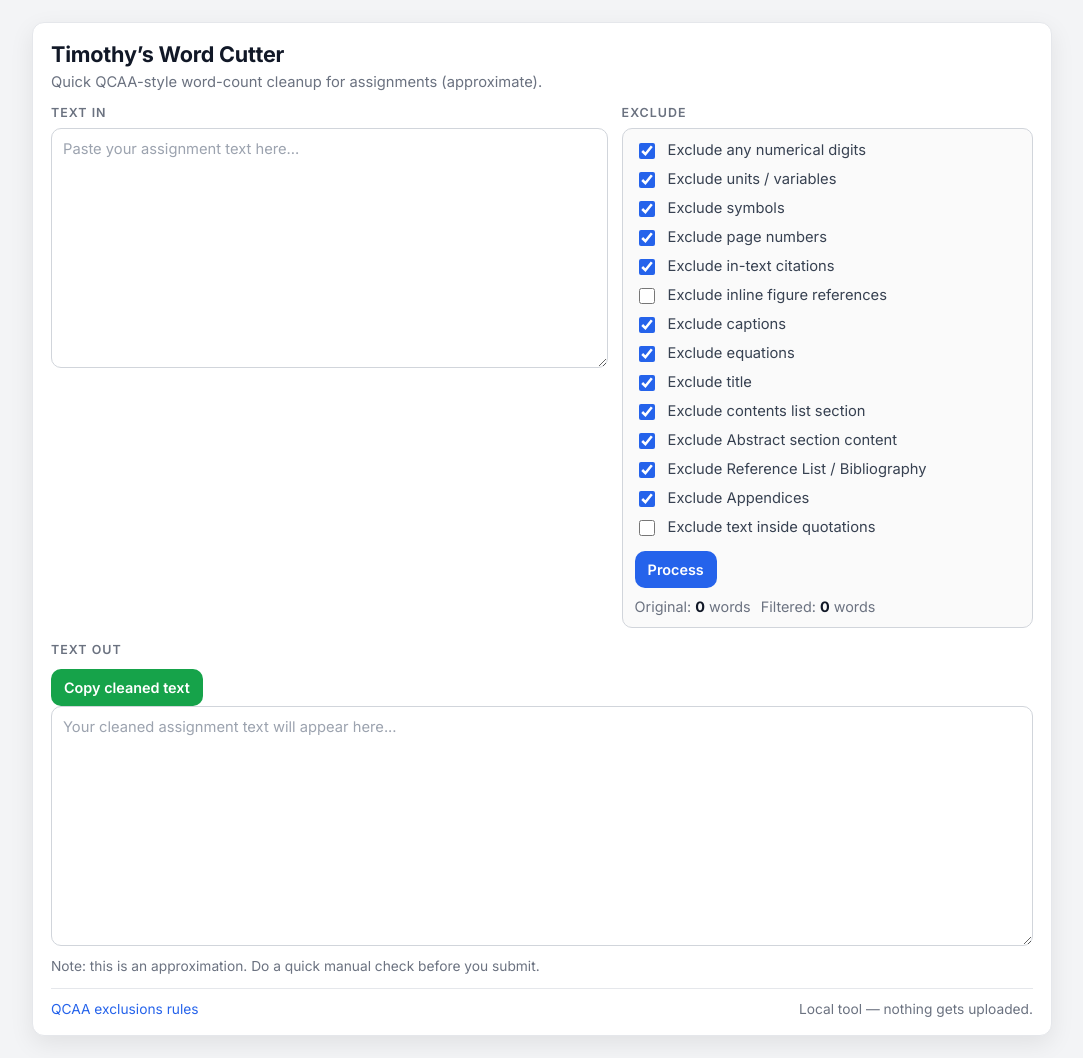
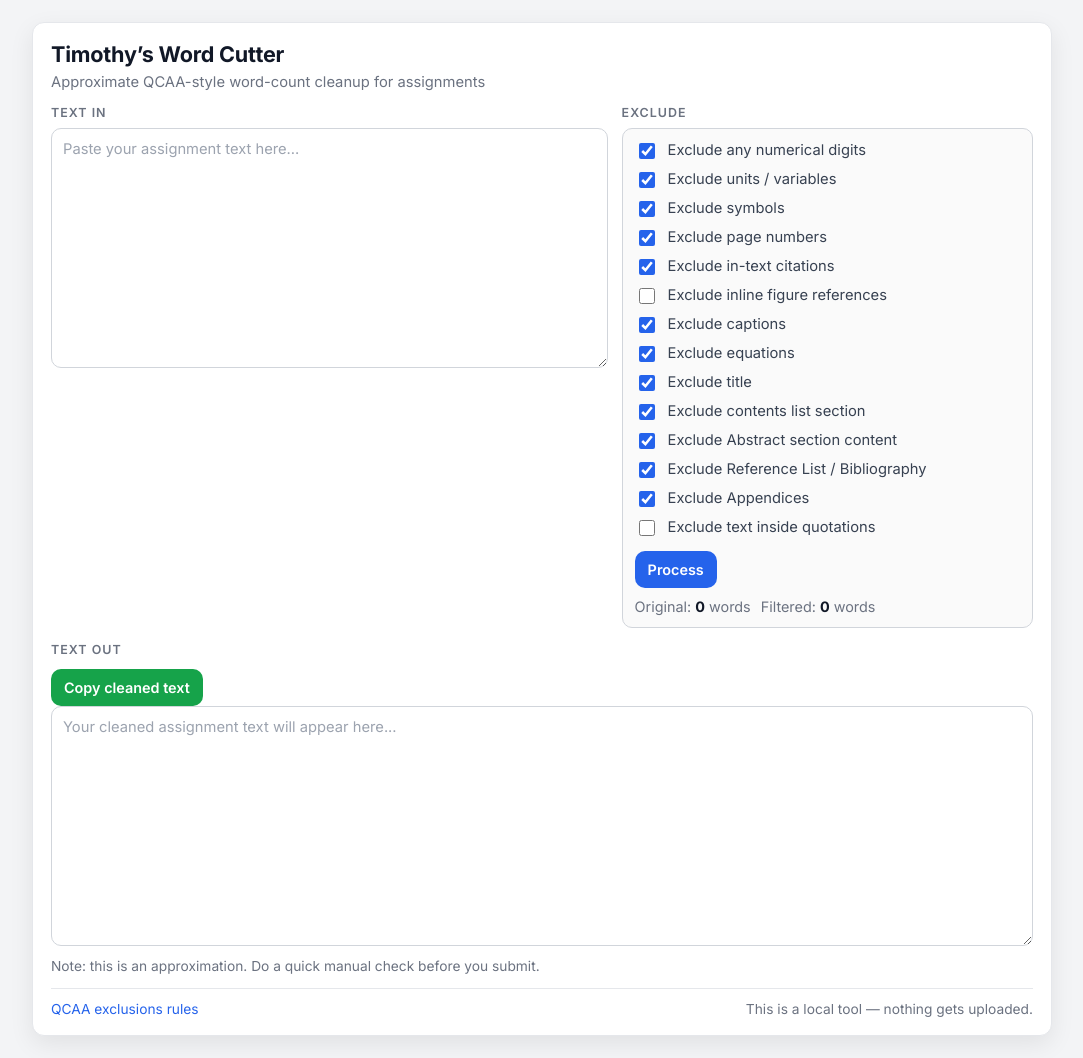
Before and after one commit to t-zzhz798/QCAAWordCutter, a plain HTML site: page index.html in a window 1280 px wide. Shown: the whole page, without its empty margins (98-1181 px from the left). Drawn offline with Linux system fonts and the light colour scheme.

```diff
--- a/index.html
+++ b/index.html
@@ -227,7 +227,7 @@
   <div class="wrap">
     <header>
       <h1>Timothy’s Word Cutter</h1>
-      <p class="sub">Quick QCAA-style word-count cleanup for assignments (approximate).</p>
+      <p class="sub">Approximate QCAA-style word-count cleanup for assignments</p>
     </header>
 
     <div class="grid">
@@ -294,7 +294,7 @@
           QCAA exclusions rules
         </a>
       </div>
-      <div>Local tool — nothing gets uploaded.</div>
+      <div>This is a local tool — nothing gets uploaded.</div>
     </footer>
   </div>
 
```
